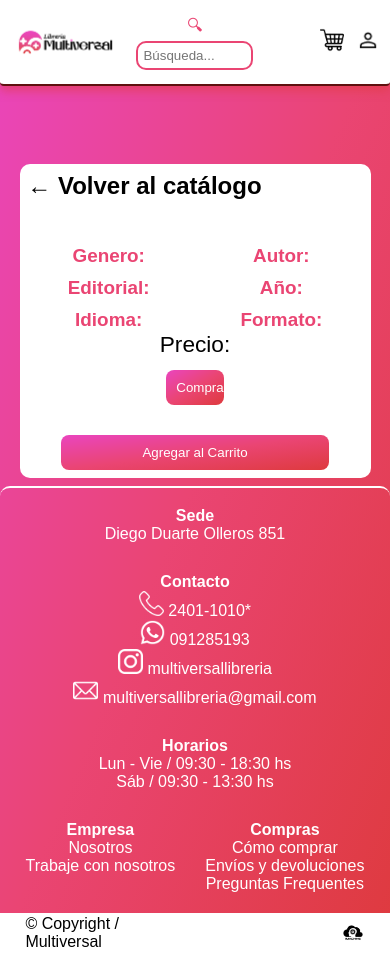
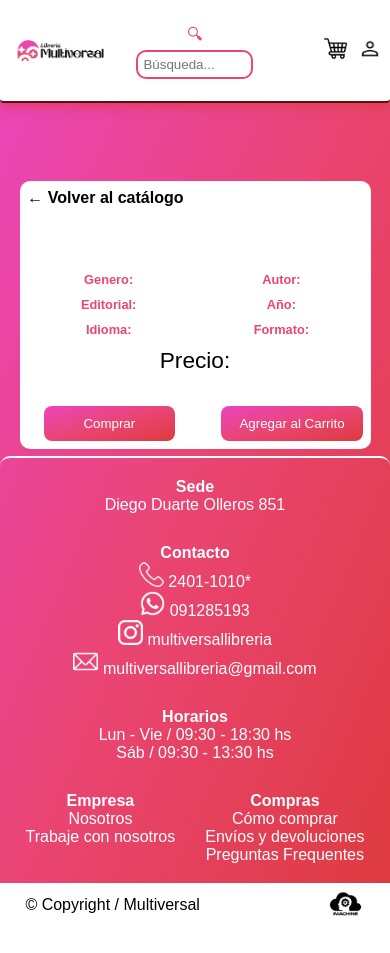
Before and after one commit to ImachineSW/Libreria-Multiversal, a PHP site: page /detalle-producto/productos.html in a window 390 px wide. After the commit the page ends 916 px from the top, so only its background shows below. Run offline with PHP 8.4, Linux system fonts and the light colour scheme.

Commit message:
2C: Modificacion de productos.html, productos.css y correccion en css de catalogo

```diff
--- a/css/catalogo.css
+++ b/css/catalogo.css
@@ -66,7 +66,7 @@ table td {
 }
 
 .icono {
-    width: 30px;
+    width: 3vw;
     margin-right: 5%;
     transition: all 0.3s ease-out;
 }
--- a/css/productos.css
+++ b/css/productos.css
@@ -54,7 +54,7 @@ header {
 }
 
 .icono {
-    width: 30px;
+    width: 3vw;
     margin-right: 5%;
     transition: all 0.3s ease-out;
 }
@@ -125,7 +87,7 @@ body {
     width: 300px;
     border-radius: 25px;
     transition: .4s;
-
+    align-items: center;
 }
 
 .Libro img:hover {
@@ -197,13 +159,14 @@ body {
 
 .Botones {
     display: flex;
+    width: 100%;
     gap: 30px;
     margin-top: 12px;
     justify-content: center;
 }
 
-.Botones button {
-    width: 200px;
+.Botones button, .Botones a {
+    width: 100%;
 }
 
 .Sinopsis {
@@ -241,7 +205,6 @@ footer span {
 .creditos {
     background-color: white;
     display: flex;
-    font-size: small;
     padding-left: 6%;
     padding-right: 6%;
 }
@@ -252,7 +215,6 @@ footer span {
 
 .creditos table {
     width: 100%;
-    table-layout: fixed;
 }
 
 .sm {
@@ -284,33 +246,29 @@ footer span {
     transform: translateX(-50%) translateY(10%);
 }
 
-@media (max-width: 1024px) {
+/*Laptop 1024px*/
+@media (max-width: 1024px) and (min-width: 769px) {
 
     .banner {
-        height: 10%;
+        height: 12vh;
     }
 
     .logo {
-        width: 15vh;
+        width: 20vw;
     }
 
     .derecha img {
-        width: 24px;
-    }
-
-    .icono {
-        width: 22px;
-        margin-right: 8px;
+        width: 3vw;
     }
 
     .Producto {
-        flex-direction: column;
+        flex-direction: row;
         gap: 20px;
         margin-top: 50px;
     }
 
     .Libro {
-        margin-left: 0;
+        margin: 10px 10px;
     }
 
     .Detalles-Producto {
@@ -326,17 +284,16 @@ footer span {
         display: grid;
         grid-template-columns: 1fr 1fr;
         gap: 10px;
-        height: auto;
+        height: max-content;
         text-align: center;
     }
 
     .Sinopsis {
-        font-size: 25px;
+        font-size: 1rem;
         line-height: 1.6;
     }
 
     .Botones {
-        flex-direction: column;
         align-items: center;
     }
 
@@ -345,9 +302,156 @@ footer span {
     }
 
     .multiversal {
-        flex-wrap: wrap;
         text-align: center;
         gap: 30px;
     }
 
+    .creditos img {
+        width: 10vw;
+    }
 }
+/*=================*/
+
+/*Tablet 768px*/
+@media (max-width: 768px) and (min-width: 426px) {
+    .banner {
+        height: 12vh;
+    }
+
+    .logo {
+        width: 30vw;
+    }
+
+    .derecha img {
+        width: 6vw;
+    }
+
+    .Producto {
+        flex-direction: column;
+        gap: 20px;
+        margin-top: 50px;
+    }
+
+    .Libro {
+        width: 40vw;
+        margin: 0 auto;
+    }
+    .Libro img {
+        width: 40vw;
+    }
+
+    .Detalles-Producto {
+        width: 90%;
+        font-size: 0.8rem;
+    }
+
+    .back-btn {
+        font-size: 16px;
+    }
+
+    .Info {
+        display: grid;
+        grid-template-columns: 1fr 1fr;
+        gap: 10px;
+        height: max-content;
+        text-align: center;
+    }
+
+    .Sinopsis {
+        font-size: 1rem;
+        line-height: 1.6;
+    }
+
+    .Botones {
+        align-items: center;
+    }
+
+    .Detalles-Producto button {
+        width: 80%;
+    }
+
+    .multiversal {
+        text-align: center;
+        gap: 30px;
+    }
+
+    .creditos img {
+        width: 10vw;
+    }
+
+}
+/*=================*/
+
+/*Celular 425px*/
+@media (max-width: 425px) {
+    .banner {
+        height: 12vh;
+    }
+
+    .logo {
+        width: 30vw;
+    }
+
+    .derecha img {
+        width: 6vw;
+    }
+
+    .Producto {
+        flex-direction: column;
+        gap: 20px;
+        margin-top: 50px;
+    }
+
+    .Libro {
+        width: 50vw;
+    }
+    .Libro img {
+        width: 50vw;
+    }
+
+    .Detalles-Producto {
+        width: 90%;
+        gap: 10px;
+        font-size: 0.8rem;
+    }
+
+    .info {
+        font-size: 0.8rem;
+    }
+
+    .back-btn {
+        font-size: 16px;
+    }
+
+    .Info {
+        display: grid;
+        grid-template-columns: 1fr 1fr;
+        gap: 10px;
+        height: max-content;
+        text-align: center;
+    }
+
+    .Sinopsis {
+        font-size: 1rem;
+        line-height: 1.6;
+    }
+
+    .Botones {
+        align-items: center;
+    }
+
+    .Detalles-Producto button {
+        width: 80%;
+    }
+
+    .multiversal {
+        text-align: center;
+        gap: 30px;
+    }
+
+    .creditos img {
+        width: 10vw;
+    }
+
+}
+/*=================*/
--- a/detalle-producto/productos.html
+++ b/detalle-producto/productos.html
@@ -8,6 +8,7 @@
         <title>La Soledad</title>
         <link rel="stylesheet" href="../css/productos.css">
         <link rel="icon" type="image/png" href="../img/favicon.png">
+        <meta name="viewport" content="width=device-width, initial-scale=1.0"> <!--etiqueta para que la pagina sea responsive-->
     </head>
 
     <body>
```
Also changed, not shown: other parts of css/productos.css (+1 -38 lines).
